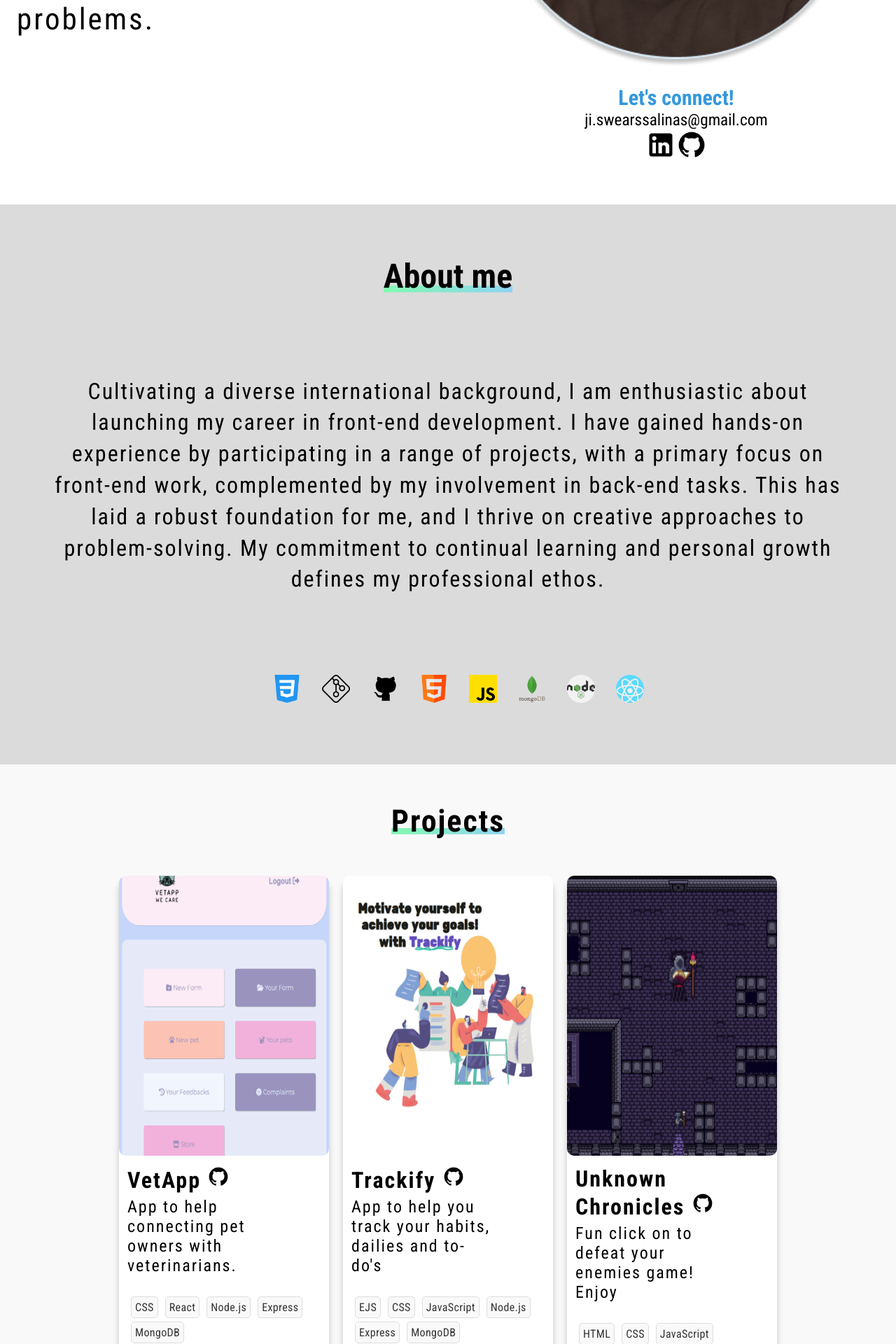
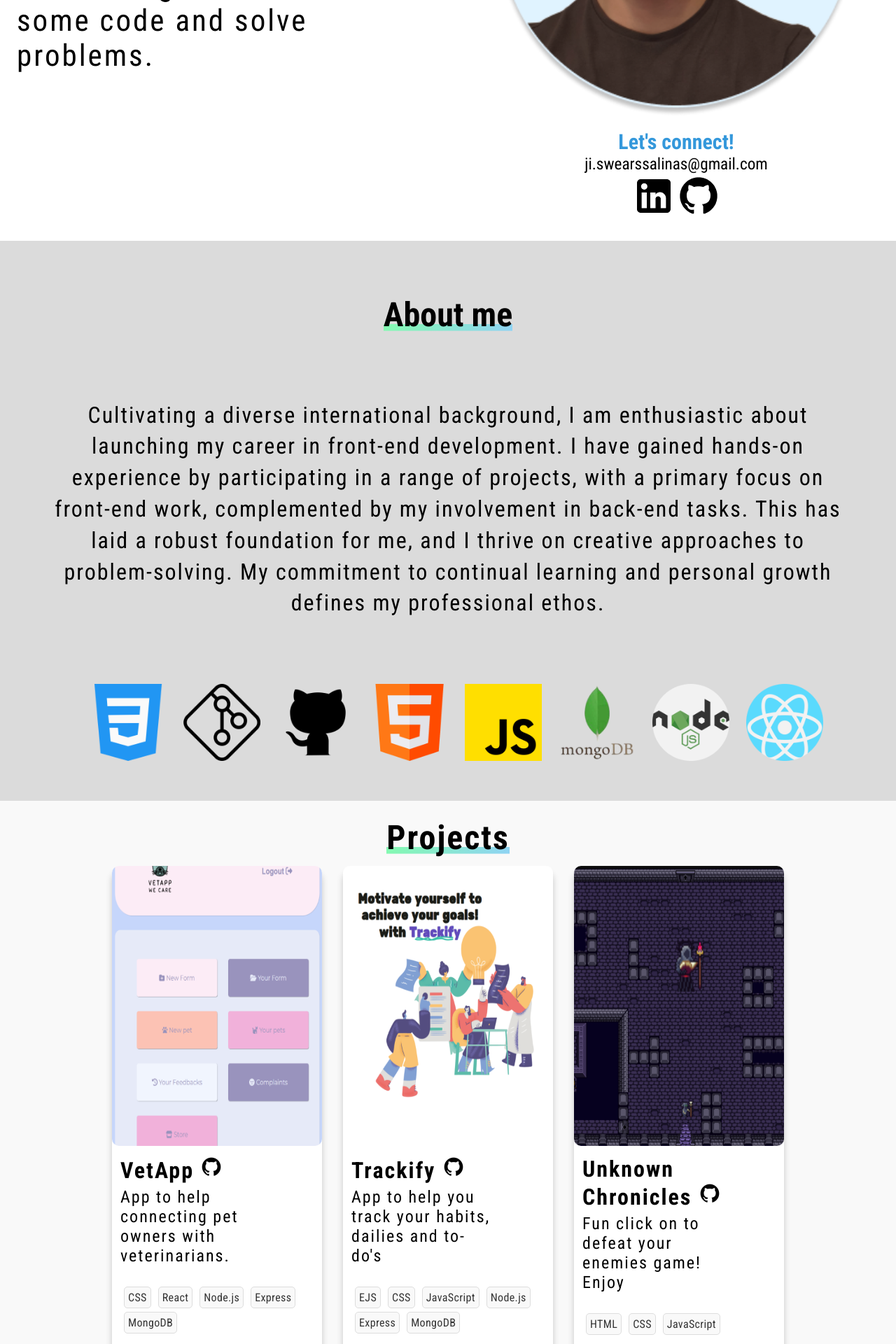
Before and after one commit to Jswears/portfolioWeb, a React (Vite) app: page / in a window 1280 px wide. Shown: the part 520-2440 px from the top of the page at 70% size. Built offline with nearby package versions, Linux system fonts and the light colour scheme.

Commit message:
fixing responsive part 10

```diff
--- a/src/components/IntroSection.jsx
+++ b/src/components/IntroSection.jsx
@@ -77,6 +77,7 @@ const IntroSection = ({ language }) => {
       <div className="container-right">
         <img src={MyImage} alt="My image" className="profile-image" />
         <h2>{content[language].role}</h2>
+        <div className="call-to-action">
           <h3 className="cta">Let&apos;s connect!</h3>
           <p className={copySuccessMessage ? "success-msg" : "instructions"}>
             {copySuccessMessage} {instructions}
@@ -97,6 +98,7 @@ const IntroSection = ({ language }) => {
             ))}
           </div>
         </div>
+      </div>
     </section>
   );
 };
--- a/src/styles/_index.scss
+++ b/src/styles/_index.scss
@@ -89,8 +89,12 @@ section {
       font-weight: 400;
       font-size: $font-size-xxl;
     }
+    .call-to-action {
+      margin-top: $base-margin;
+      display: flex;
+      flex-direction: column;
+    }
     .social {
-      margin-top: $base-margin * 2;
       text-align: center;
       display: flex;
       justify-content: center;
@@ -106,7 +110,7 @@ section {
       font-size: 30px;
       color: #3498db;
       text-align: center;
-      margin-top: 20px;
+      margin-top: 60px;
       font-weight: bold;
     }
     .container-right {
@@ -302,8 +306,8 @@ section {
       justify-content: space-evenly;
       align-items: center;
       .projects-card {
-        height: 200px;
-        width: 300px;
+        height: 240px;
+        width: 350px;
         img {
           height: 100%;
         }
@@ -710,6 +714,12 @@ section {
           width: 600px;
           height: 600px;
         }
+        .call-to-action {
+          margin-top: $base-margin;
+          .cta {
+            margin-top: 0;
+          }
+        }
       }
     }
 
@@ -948,119 +958,119 @@ section {
   }
 }
 
-// Tablet
-@media (max-width: 1300px) and (min-height: 500px) and (orientation: landscape) {
-  #page-container {
-    // Intro
-    #intro-section {
-      margin-top: 12px;
-      gap: 0;
+// // Tablet
+// @media (max-width: 1300px) and (min-height: 500px) and (orientation: landscape) {
+//   #page-container {
+//     // Intro
+//     #intro-section {
+//       margin-top: 12px;
+//       gap: 0;
 
-      .container-right {
-        h2 {
-          display: none;
-        }
-        .profile-image {
-          height: 550px;
-          // margin-left: 19px;
-        }
-        .social {
-          margin-top: 0px;
-          img {
-            height: 44px;
-          }
-        }
-      }
-    }
-    // About me
-    #about-section {
-      h2 {
-        margin-top: 0;
-      }
-      .carousel {
-        padding-bottom: 10px;
-        img {
-          height: 40px;
-          padding-left: 30px;
-        }
-      }
-    }
-    // Projects
-    #project-section {
-      height: 120vh;
-      gap: 20px;
-      .projects {
-        flex-direction: row;
-        gap: 20px;
-        margin-bottom: 80px;
-        padding-bottom: 0;
-      }
-      h2 {
-        padding-top: 10px;
-        font-size: $font-size-sm + 2;
-      }
-      .projects-card {
-        height: 220px;
-        width: 150px;
-        flex-direction: column;
-        justify-content: flex-start;
-        align-items: center;
-        .info-right {
-          h3 {
-            font-size: 20px;
-          }
-        }
-      }
-    }
-  }
-}
+//       .container-right {
+//         h2 {
+//           display: none;
+//         }
+//         .profile-image {
+//           height: 550px;
+//           // margin-left: 19px;
+//         }
+//         .social {
+//           margin-top: 0px;
+//           img {
+//             height: 44px;
+//           }
+//         }
+//       }
+//     }
+//     // About me
+//     #about-section {
+//       h2 {
+//         margin-top: 0;
+//       }
+//       .carousel {
+//         padding-bottom: 10px;
+//         img {
+//           height: 40px;
+//           padding-left: 30px;
+//         }
+//       }
+//     }
+//     // Projects
+//     #project-section {
+//       height: 120vh;
+//       gap: 20px;
+//       .projects {
+//         flex-direction: row;
+//         gap: 20px;
+//         margin-bottom: 80px;
+//         padding-bottom: 0;
+//       }
+//       h2 {
+//         padding-top: 10px;
+//         font-size: $font-size-sm + 2;
+//       }
+//       .projects-card {
+//         height: 220px;
+//         width: 150px;
+//         flex-direction: column;
+//         justify-content: flex-start;
+//         align-items: center;
+//         .info-right {
+//           h3 {
+//             font-size: 20px;
+//           }
+//         }
+//       }
+//     }
+//   }
+// }
 
-// mobile landscape
-@media (max-width: 920px) and (min-height: 300px) and (orientation: landscape) {
-  #page-container {
-    #intro-section {
-      gap: 0;
-      h2 {
-        display: none;
-      }
-      .profile-image {
-        height: 200px;
-        margin-top: 0;
-      }
-      .container-left {
-        margin-top: 0;
-        h1 {
-          font-size: $font-size-sm + 1.2;
-          margin-top: 60px;
-        }
-      }
-      .container-right {
-        .social {
-          margin-top: 0;
-          img {
-            height: 40px;
-          }
-        }
-      }
-    }
+// // mobile landscape
+// @media (max-width: 920px) and (min-height: 300px) and (orientation: landscape) {
+//   #page-container {
+//     #intro-section {
+//       gap: 0;
+//       h2 {
+//         display: none;
+//       }
+//       .profile-image {
+//         height: 200px;
+//         margin-top: 0;
+//       }
+//       .container-left {
+//         margin-top: 0;
+//         h1 {
+//           font-size: $font-size-sm + 1.2;
+//           margin-top: 60px;
+//         }
+//       }
+//       .container-right {
+//         .social {
+//           margin-top: 0;
+//           img {
+//             height: 40px;
+//           }
+//         }
+//       }
+//     }
 
-    #about-section {
-      gap: 0;
-      h2 {
-        margin-top: 0;
-        font-size: $font-size-lg;
-      }
-      p {
-        font-size: $font-size-sm + 0.2;
-      }
-      .carousel {
-        img {
-          height: 30px;
-        }
-      }
-    }
-    #project-section {
-      height: 320vh;
-    }
-  }
-}
+//     #about-section {
+//       gap: 0;
+//       h2 {
+//         margin-top: 0;
+//         font-size: $font-size-lg;
+//       }
+//       p {
+//         font-size: $font-size-sm + 0.2;
+//       }
+//       .carousel {
+//         img {
+//           height: 30px;
+//         }
+//       }
+//     }
+//     #project-section {
+//       height: 320vh;
+//     }
+//   }
+// }
```
Lines whose indentation alone changed are shown as unchanged.
